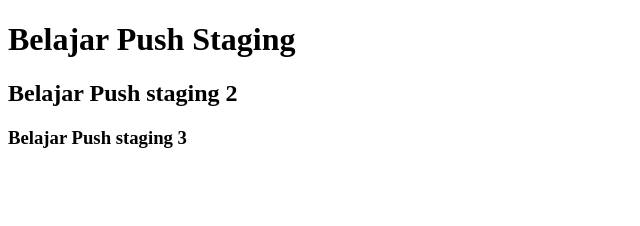
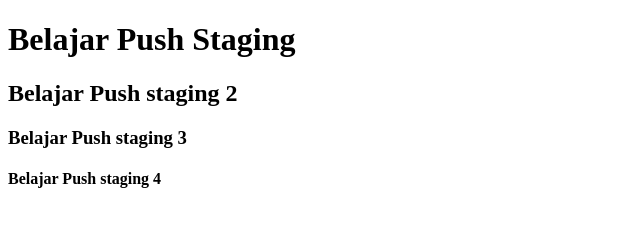
Before and after one commit to satrio95/belajar-niomic, a plain HTML site: page header.html in a window 1280 px wide. Shown: the whole page, without its empty margins (0-640 px from the left). Drawn offline with Linux system fonts and the light colour scheme.

Commit message:
add element h4

```diff
--- a/header.html
+++ b/header.html
@@ -8,5 +8,6 @@
     <h1>Belajar Push Staging</h1>
     <h2>Belajar Push staging 2</h2>
     <h3>Belajar Push staging 3</h3>
+    <h4>Belajar Push staging 4</h4>
   </body>
 </html>
```
